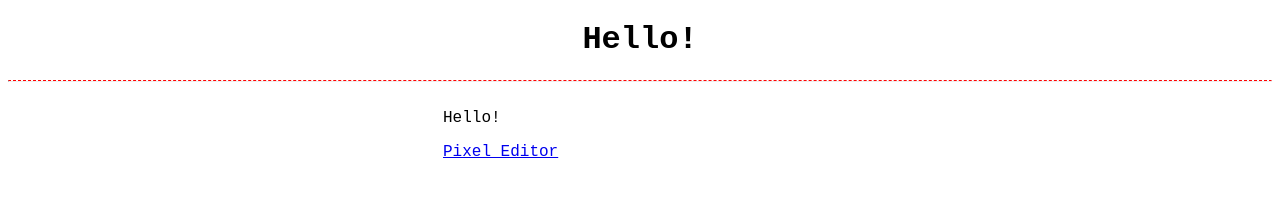
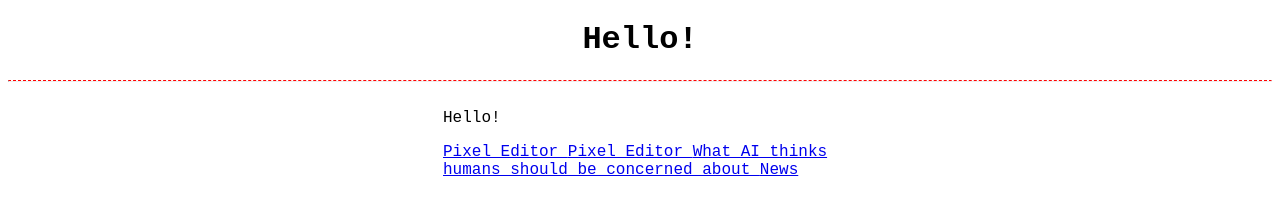
Before and after one commit to PizzaDumpster/PizzaDumpster.github.io, a plain HTML site: page index.html in a window 1280 px wide. Drawn offline with Linux system fonts and the light colour scheme; a web font is replaced by a local one.

Commit message:
Update index.html

```diff
--- a/index.html
+++ b/index.html
@@ -34,6 +34,9 @@
     </p>
       <p>
         <a href=https://quomitter.neocities.org/pixel-editor-website> Pixel Editor </a>
+         <a href=https://PizzaDumpster.github.io/pixel-editor-website> Pixel Editor </a>
+         <a href=https://PizzaDumpster.github.io/human-improvement-website> What AI thinks humans should be concerned about </a>
+         <a href=https://PizzaDumpster.github.io/newspaper-website> News </a>
       </p>
     </td></tr></table>
   </body>
```
